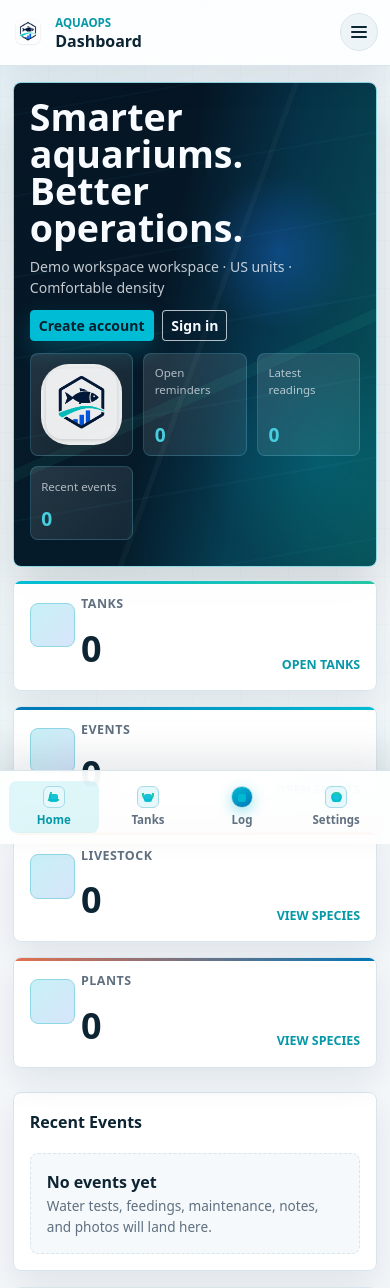
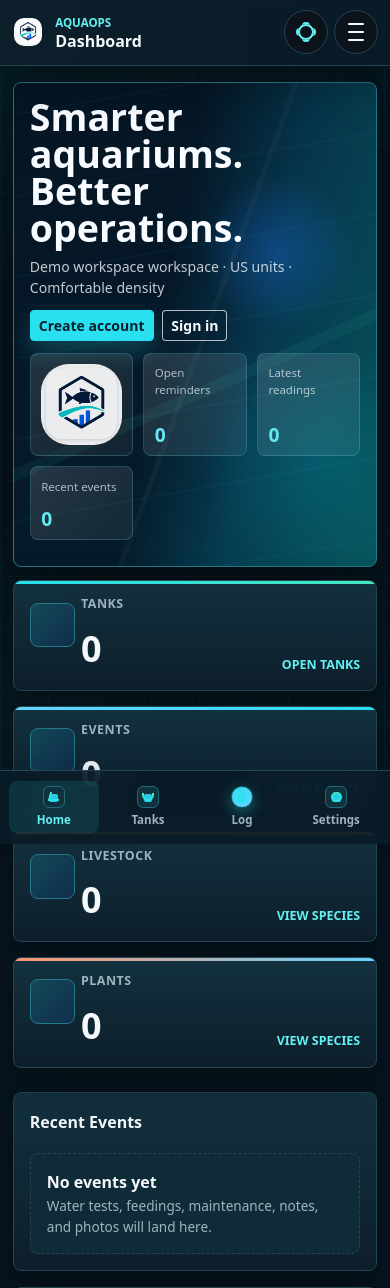
Before and after one commit to williampburch/AquaOps, a FastAPI app: page / in a window 390 px wide. Shown: the top 1288 px of the page. Run offline with FastAPI, Linux system fonts and the light colour scheme; some libraries are stand-ins or nearby versions.

Commit message:
Default mobile sessions to dark theme

```diff
--- a/app/web/static/css/app.css
+++ b/app/web/static/css/app.css
@@ -3142,7 +3142,17 @@ body::after {
   .mobile-appbar-actions {
     align-items: center;
     display: flex;
-    gap: 0.45rem;
+    gap: 0.35rem;
+  }
+
+  .mobile-appbar-actions .icon-button {
+    height: 2.75rem;
+    width: 2.75rem;
+  }
+
+  .mobile-theme-toggle .theme-icon {
+    color: var(--aqua-accent-strong);
+    pointer-events: none;
   }
 
   .mobile-nav-drawer {
--- a/app/web/templates/base.html
+++ b/app/web/templates/base.html
@@ -6,11 +6,13 @@
     <title>{{ title }} | AquaOps</title>
     <script>
       (() => {
-        const storedTheme = localStorage.getItem("aquaops-theme") || "light";
+        const mobileThemeQuery = window.matchMedia("(max-width: 640px)");
+        const storedTheme = localStorage.getItem("aquaops-theme");
+        const themeChoice = storedTheme || (mobileThemeQuery.matches ? "dark" : "light");
         const systemTheme = window.matchMedia("(prefers-color-scheme: dark)").matches ? "dark" : "light";
-        const activeTheme = storedTheme === "system" ? systemTheme : storedTheme;
+        const activeTheme = themeChoice === "system" ? systemTheme : themeChoice;
         document.documentElement.dataset.bsTheme = activeTheme;
-        document.documentElement.dataset.themeChoice = storedTheme;
+        document.documentElement.dataset.themeChoice = themeChoice;
       })();
     </script>
     <link
@@ -34,6 +36,9 @@
         <strong>{{ title }}</strong>
       </div>
       <div class="mobile-appbar-actions">
+        <button class="icon-button mobile-theme-toggle" type="button" data-theme-toggle title="Switch to light theme" aria-label="Switch to light theme">
+          <span class="theme-icon theme-icon-light" data-theme-toggle-icon aria-hidden="true"></span>
+        </button>
         {% if current_user and (prefs is none or prefs.enable_notifications) %}
           <a class="icon-button notification-button {{ 'active' if active_nav == 'notifications' else '' }}" href="/notifications" title="Notifications" aria-label="Notifications">
             <span class="notification-dot" aria-hidden="true"></span>
@@ -204,28 +209,58 @@
     <script>
       (() => {
         const buttons = document.querySelectorAll("[data-theme-value]");
+        const toggles = document.querySelectorAll("[data-theme-toggle]");
         const mediaQuery = window.matchMedia("(prefers-color-scheme: dark)");
+        const mobileThemeQuery = window.matchMedia("(max-width: 640px)");
 
-        const applyTheme = (choice) => {
+        const defaultTheme = () => mobileThemeQuery.matches ? "dark" : "light";
+
+        const updateThemeControls = (choice, activeTheme) => {
+          buttons.forEach((button) => {
+            button.classList.toggle("active", button.dataset.themeValue === choice);
+          });
+          toggles.forEach((toggle) => {
+            const nextTheme = activeTheme === "dark" ? "light" : "dark";
+            const label = `Switch to ${nextTheme} theme`;
+            const icon = toggle.querySelector("[data-theme-toggle-icon]");
+            toggle.setAttribute("aria-label", label);
+            toggle.setAttribute("title", label);
+            icon?.classList.toggle("theme-icon-light", nextTheme === "light");
+            icon?.classList.toggle("theme-icon-dark", nextTheme === "dark");
+          });
+        };
+
+        const applyTheme = (choice, { persist = true } = {}) => {
           const activeTheme = choice === "system" ? (mediaQuery.matches ? "dark" : "light") : choice;
           document.documentElement.dataset.bsTheme = activeTheme;
           document.documentElement.dataset.themeChoice = choice;
-          localStorage.setItem("aquaops-theme", choice);
-          buttons.forEach((button) => {
-            button.classList.toggle("active", button.dataset.themeValue === choice);
-          });
+          if (persist) {
+            localStorage.setItem("aquaops-theme", choice);
+          }
+          updateThemeControls(choice, activeTheme);
           window.dispatchEvent(new CustomEvent("aquaops:theme-change", { detail: { activeTheme } }));
         };
 
         buttons.forEach((button) => {
           button.addEventListener("click", () => applyTheme(button.dataset.themeValue));
         });
+        toggles.forEach((toggle) => {
+          toggle.addEventListener("click", () => {
+            const activeTheme = document.documentElement.dataset.bsTheme;
+            applyTheme(activeTheme === "dark" ? "light" : "dark");
+          });
+        });
         mediaQuery.addEventListener("change", () => {
-          if ((localStorage.getItem("aquaops-theme") || "light") === "system") {
-            applyTheme("system");
+          if (localStorage.getItem("aquaops-theme") === "system") {
+            applyTheme("system", { persist: false });
           }
         });
-        applyTheme(localStorage.getItem("aquaops-theme") || "light");
+        mobileThemeQuery.addEventListener("change", () => {
+          if (!localStorage.getItem("aquaops-theme")) {
+            applyTheme(defaultTheme(), { persist: false });
+          }
+        });
+        applyTheme(localStorage.getItem("aquaops-theme") || defaultTheme(), { persist: false });
       })();
     </script>
     {% block extra_scripts %}{% endblock %}
```
Also changed, not shown: docs/roadmap.md (+2 -1 lines), tests/web/test_app.py (+15 -0 lines).
